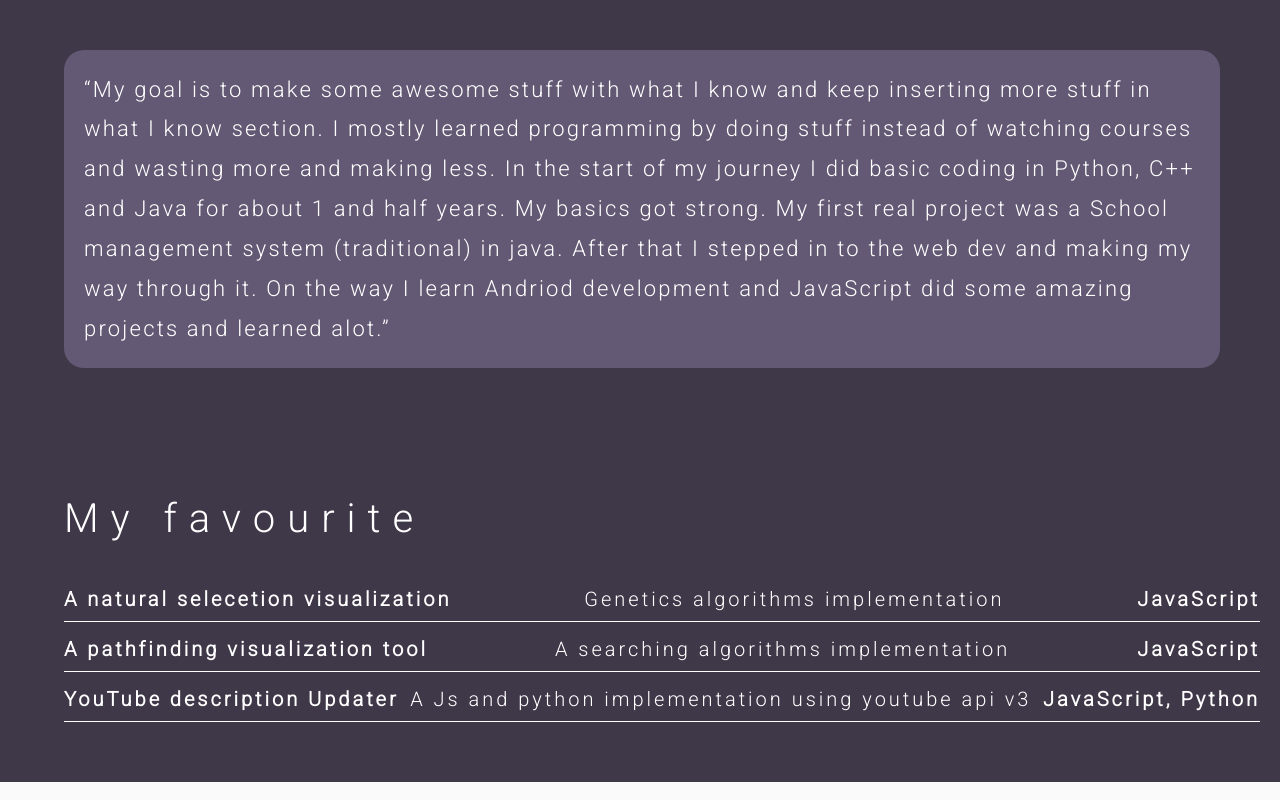
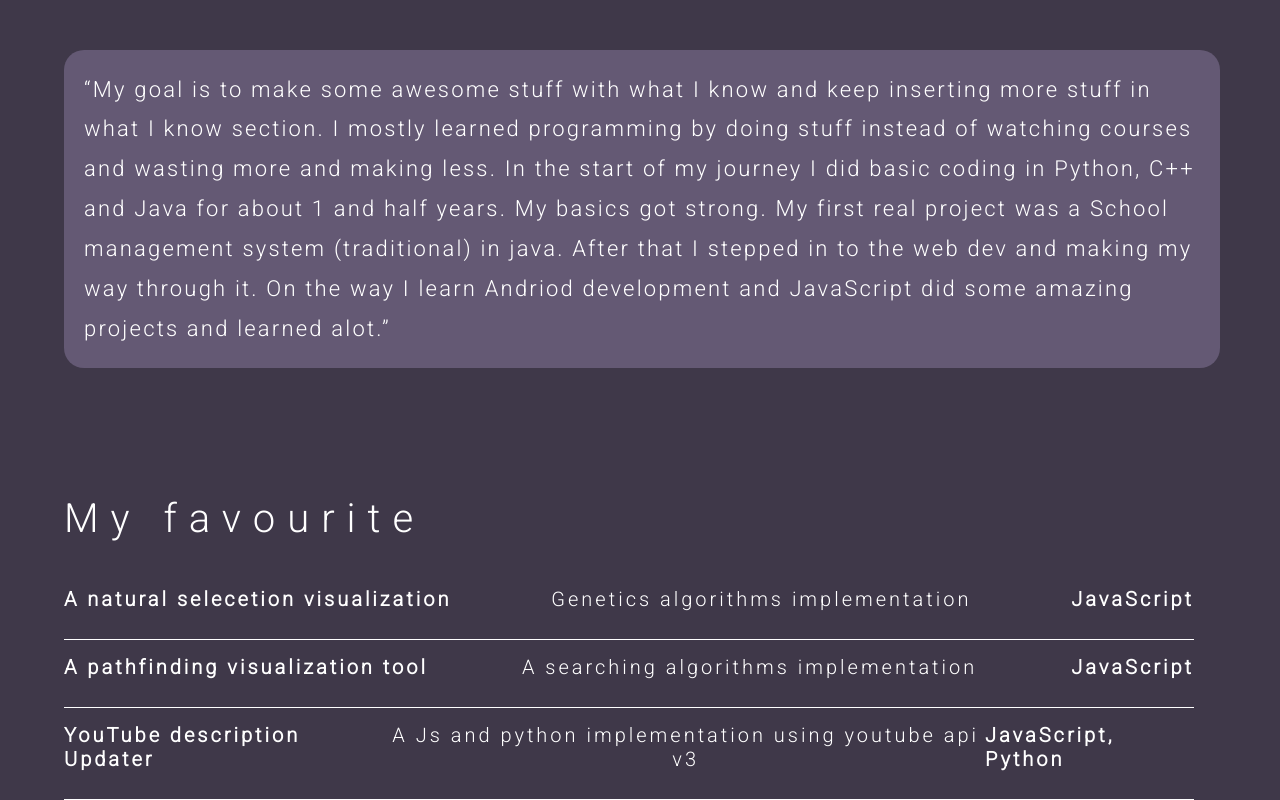
Before and after one commit to Muddassar087/Personal-Website, a React (Create React App) app: page /software in a window 1280 px wide. Shown: the part 1522-2322 px from the top of the page. Built offline with nearby package versions, Linux system fonts and the light colour scheme; no server answers.

Commit message:
Update techstack.css

```diff
--- a/src/components/css/techstack.css
+++ b/src/components/css/techstack.css
@@ -134,12 +134,13 @@
 }
 .fav-fluid{
     padding: 30px 0;
-    padding-right: 20px;
+    padding-right: 86px;
+    padding-bottom:0;
     min-height: 30vh;
 }.row{
     margin-top: 15px;
     display: flex;
-    padding-bottom: 10px;
+    padding-bottom: 28px;
     flex-direction: row;
     justify-content: space-between;
     border-bottom: 1px solid #fff;
```
